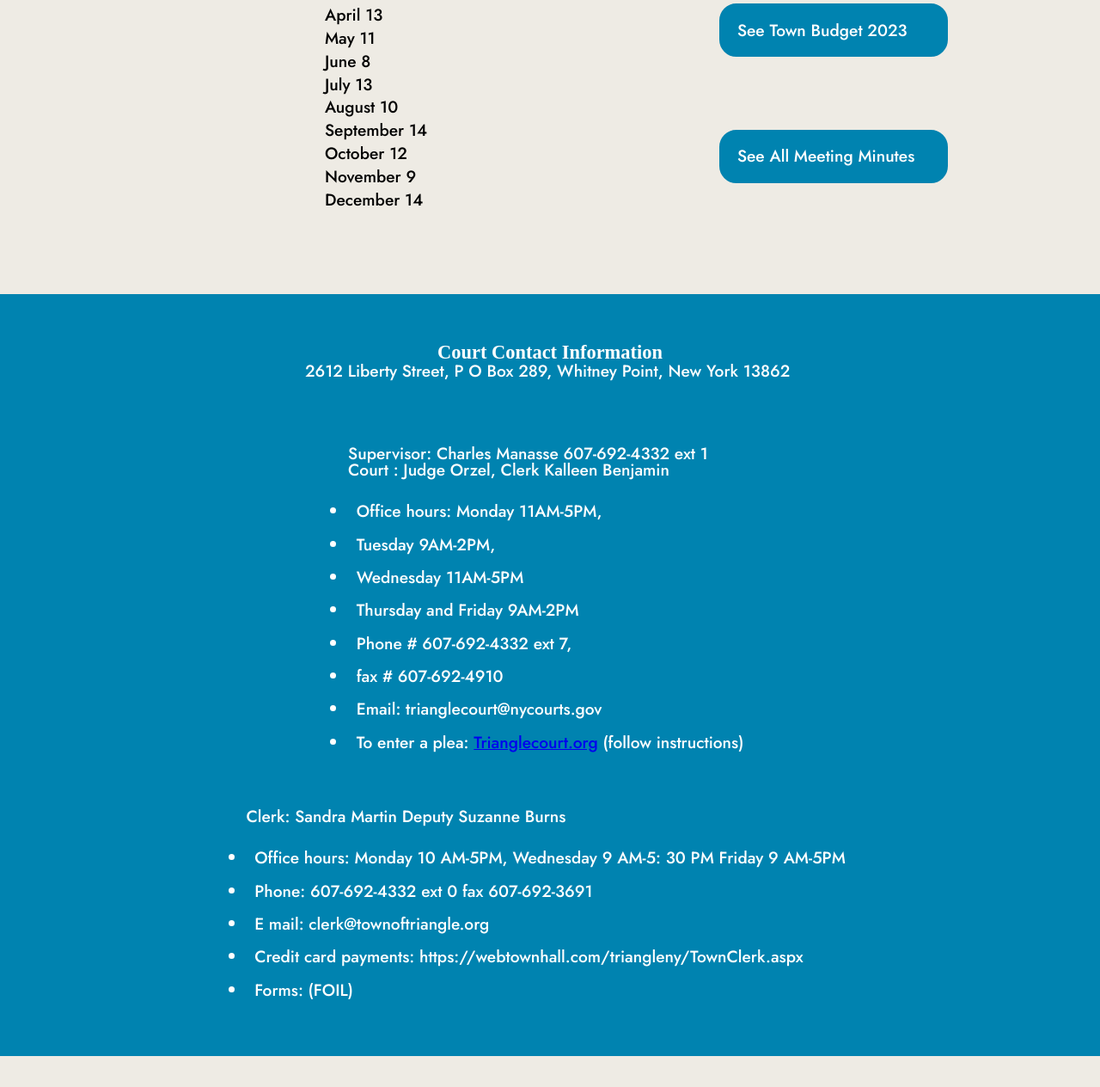
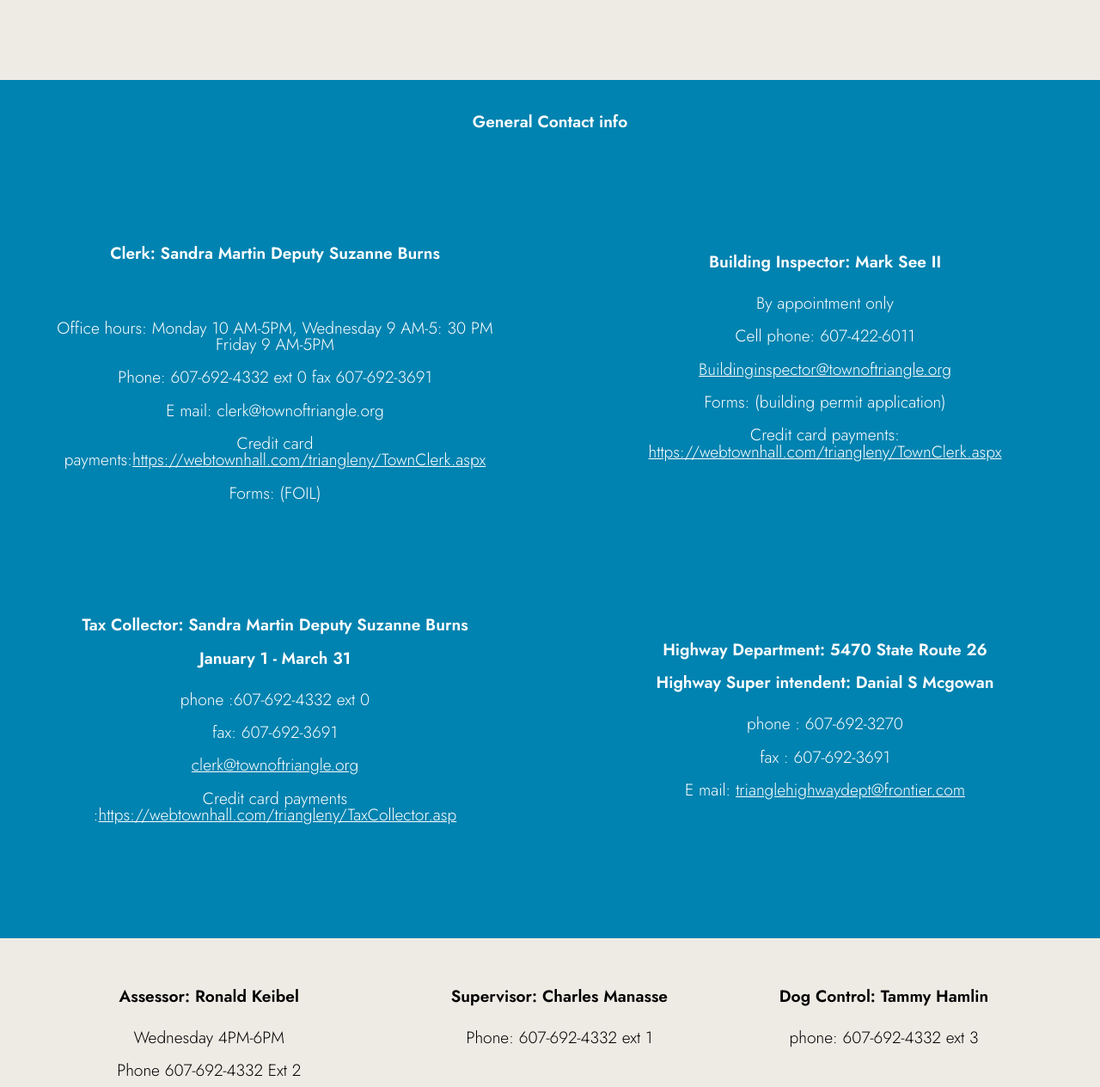
Before and after one commit to RBTG-WebProduct/townOfTriangle-astro, an Astro site: page / in a window 1280 px wide. Shown: the part 1533-2797 px from the top of the page at 86% size. Built offline with nearby package versions, Linux system fonts and the light colour scheme; Astro itself is replaced by a stand-in of ours; a web font is replaced by a local one.

Commit message:
changed layout logo  and hero

```diff
--- a/src/components/Card.astro
+++ /dev/null
@@ -1,61 +0,0 @@
----
-interface Props {
-	title: string;
-	body: string;
-	href: string;
-}
-
-const { href, title, body } = Astro.props;
----
-
-<li class="link-card">
-	<a href={href}>
-		<h2>
-			{title}
-			<span>&rarr;</span>
-		</h2>
-		<p>
-			{body}
-		</p>
-	</a>
-</li>
-<style>
-	.link-card {
-		list-style: none;
-		display: flex;
-		padding: 1px;
-		background-color: #23262d;
-		background-image: none;
-		background-size: 400%;
-		border-radius: 7px;
-		background-position: 100%;
-		transition: background-position 0.6s cubic-bezier(0.22, 1, 0.36, 1);
-		box-shadow: inset 0 0 0 1px rgba(255, 255, 255, 0.1);
-	}
-	.link-card > a {
-		width: 100%;
-		text-decoration: none;
-		line-height: 1.4;
-		padding: calc(1.5rem - 1px);
-		border-radius: 8px;
-		color: white;
-		background-color: #23262d;
-		opacity: 0.8;
-	}
-	h2 {
-		margin: 0;
-		font-size: 1.25rem;
-		transition: color 0.6s cubic-bezier(0.22, 1, 0.36, 1);
-	}
-	p {
-		margin-top: 0.5rem;
-		margin-bottom: 0;
-	}
-	.link-card:is(:hover, :focus-within) {
-		background-position: 0;
-		background-image: var(--accent-gradient);
-	}
-	.link-card:is(:hover, :focus-within) h2 {
-		color: rgb(var(--accent-light));
-	}
-</style>
--- a/src/components/Contacts1.tsx
+++ b/src/components/Contacts1.tsx
@@ -1,35 +1,98 @@
-import React from 'react'
-import useElementVisibility from '../utils/useElementVisibility'
-
-
+import React from "react";
+import useElementVisibility from "../utils/useElementVisibility";
 
 function Contacts1() {
-
-    const [ref, visible] = useElementVisibility(0.3)
+  const [ref, visible] = useElementVisibility(0.3);
 
   return (
-    <div className='section-4'ref={ref}>
-              <div className={`building ${visible ? 'slide': undefined}`}>
-                <h4><ul>Building Inspector: Mark See II</ul></h4>
+    <div className="section-4" ref={ref}>
+      <h4>
+        <ul>General Contact info</ul>
+      </h4>
+      <div className="info-container">
+        <div className={`clerk ${visible ? "slide" : undefined}`}>
+          <div>
+            <h4>Clerk: Sandra Martin Deputy Suzanne Burns</h4>
+          </div>
+          <ul>
+            <li>
+              Office hours: Monday 10 AM-5PM, Wednesday 9 AM-5: 30 PM Friday 9
+              AM-5PM
+            </li>
+            <li>Phone: 607-692-4332 ext 0 fax 607-692-3691</li>
+            <li>E mail: clerk@townoftriangle.org</li>
+            <li>
+              Credit card payments:
+              <a href="https://webtownhall.com/triangleny/TownClerk.aspx">
+                https://webtownhall.com/triangleny/TownClerk.aspx
+              </a>
+            </li>
+            <li>Forms: (FOIL)</li>
+          </ul>
+        </div>
+        <div className={`building ${visible ? "slide" : undefined}`}>
+          <h4>
+            <ul>Building Inspector: Mark See II</ul>
+          </h4>
           <ul>
             <li>By appointment only</li>
             <li>Cell phone: 607-422-6011</li>
-                  <li><a href="mailto:Buildinginspector@townoftriangle.org">Buildinginspector@townoftriangle.org</a></li>
+            <li>
+              <a href="mailto:Buildinginspector@townoftriangle.org">
+                Buildinginspector@townoftriangle.org
+              </a>
+            </li>
             <li>Forms: (building permit application)</li>
-                  <li>Credit card payments: <a href='https://webtownhall.com/triangleny/TownClerk.aspx'>https://webtownhall.com/triangleny/TownClerk.aspx</a></li>
+            <li>
+              Credit card payments:{" "}
+              <a href="https://webtownhall.com/triangleny/TownClerk.aspx">
+                https://webtownhall.com/triangleny/TownClerk.aspx
+              </a>
+            </li>
           </ul>
         </div>
-              <div className={`tax ${visible ? 'slide': undefined}`}>
-                <h4><ul>Tax Collector: Sandra Martin Deputy Suzanne Burns</ul> <br/>January 1 - March 31</h4>
+        <div className={`tax ${visible ? "slide" : undefined}`}>
+          <h4>
+            <ul>Tax Collector: Sandra Martin Deputy Suzanne Burns</ul> <br />
+            January 1 - March 31
+          </h4>
           <ul>
             <li>phone :607-692-4332 ext 0</li>
             <li>fax: 607-692-3691</li>
-                  <li><a href="mailto:clerk@townoftriangle.org">clerk@townoftriangle.org</a></li>
-                  <li>Credit card payments :<a href=' https://webtownhall.com/triangleny/TaxCollector.asp'>https://webtownhall.com/triangleny/TaxCollector.asp</a></li>
+            <li>
+              <a href="mailto:clerk@townoftriangle.org">
+                clerk@townoftriangle.org
+              </a>
+            </li>
+            <li>
+              Credit card payments :
+              <a href=" https://webtownhall.com/triangleny/TaxCollector.asp">
+                https://webtownhall.com/triangleny/TaxCollector.asp
+              </a>
+            </li>
+          </ul>
+        </div>
+        <div className={`Highway ${visible ? "slide" : undefined}`}>
+          <h4>
+            <ul>Highway Department: 5470 State Route 26</ul>
+          </h4>
+          <h4>
+            <ul>Highway Super intendent: Danial S Mcgowan</ul>
+          </h4>
+          <ul>
+            <li>phone : 607-692-3270</li>
+            <li>fax : 607-692-3691</li>
+            <li>
+              E mail:{" "}
+              <a href="mailto:trianglehighwaydept@frontier.com">
+                trianglehighwaydept@frontier.com
+              </a>
+            </li>
           </ul>
         </div>
       </div>
-  )
+    </div>
+  );
 }
 
-export default Contacts1
+export default Contacts1;
--- a/src/components/Contacts2.tsx
+++ b/src/components/Contacts2.tsx
@@ -16,12 +16,10 @@ function Contacts2() {
         <li>E Mail: <a href="mailto:assessor@townoftriangle.org"></a>assessor@townoftriangle.org</li>
       </ul>
     </div>
-    <div className={`Highway ${visible ? 'slide' : undefined}`}>
-      <h4><ul>Highway Department: 5470 State Route 26</ul></h4>
+    <div className={`supervisor ${visible ? 'slide' : undefined}`}>
+      <h4><ul>Supervisor: Charles Manasse</ul></h4>
       <ul>
-        <li>phone : 607-692-3270</li>
-        <li>fax : 607-692-3691</li>
-        <li>E mail: <a href='mailto:trianglehighwaydept@frontier.com'>trianglehighwaydept@frontier.com</a></li>
+        <li>Phone: 607-692-4332 ext 1</li>
       </ul>
     </div>
     <div className={`dog-patrol ${visible ? 'slide' : undefined}`}>
--- a/src/components/Court.tsx
+++ b/src/components/Court.tsx
@@ -7,14 +7,14 @@ function Court() {
 
   return (
     <div className='court-contact' ref={ref}>
-            <div id='Contact' className={`title ${visible ? 'show' : undefined}`}>
+            <div id='Contact' className={`title ${visible ? 'show-cort' : undefined}`}>
               <h3>Court Contact Information</h3>
               <p>2612 Liberty Street, P O Box 289, Whitney Point, New York 13862 </p>
+              <a href='https://trianglecourt.org/'>Town of triangle court website</a>
             </div>
             <div className='info'>
               <div className={`supervisor ${visible ? 'slide' : undefined}`}>
                 <div>
-                  <p>Supervisor: Charles Manasse 607-692-4332 ext 1</p>
                   <p>Court : Judge Orzel, Clerk Kalleen Benjamin</p>
                 </div>
                 <ul>
@@ -28,18 +28,6 @@ function Court() {
                 <li>To enter a plea: <a href='Trianglecourt.org'>Trianglecourt.org</a> (follow instructions)</li>
                 </ul>
               </div>
-              <div className={`clerk ${visible ? 'slide':undefined}`}>
-                <div>
-                  <p>Clerk: Sandra Martin Deputy Suzanne Burns</p>
-                </div>
-                <ul>
-                <li>Office hours: Monday 10 AM-5PM, Wednesday 9 AM-5: 30 PM Friday 9 AM-5PM</li>
-                <li>Phone: 607-692-4332 ext 0 fax 607-692-3691</li>
-                <li>E mail: clerk@townoftriangle.org</li>
-                <li>Credit card payments: https://webtownhall.com/triangleny/TownClerk.aspx</li>
-                <li>Forms: (FOIL)</li>
-                </ul>
-              </div>
             </div>
           </div>
   )
--- a/src/pages/index.astro
+++ b/src/pages/index.astro
@@ -17,10 +17,10 @@ import "../styles/Home.scss"
     <main>
         <Welcome client:load/>
         <Schedule client:load/>
-        <Court client:load/>
         <Contacts1 client:load/>
         <Contacts2 client:load/>
         <Info client:load/>
+        <Court client:load/>
         <Footer client:load/>
       </main>
 </Layout>
--- a/src/styles/Home.scss
+++ b/src/styles/Home.scss
@@ -12,7 +12,11 @@ $ids: "#Contact", "#home", "#Town-Meetings", "#additional";
 main {
   font-family: "Jost";
   font-size: 1.2em;
-  font-weight: 500;
+  font-weight: 300;
+
+  li{
+    list-style-type: none;
+  }
 
   @media (max-width: 400) {
     font-size: 0.8em;
@@ -137,31 +141,35 @@ main {
     }
   }
 
+
   .court-contact {
-    background: var(--blue);
-    color: white;
+    background: var(--offWhite);
+    color: black;
     display: flex;
     justify-content: center;
     flex-direction: column;
-    padding: 3em;
+    padding-top: 3em;
+    padding-bottom: 3em;
     word-wrap: break-word;
+
 
     li {
       padding: 0.5em;
     }
 
-    // ul{
-    //     width: 50%;
-    // }
 
     .title {
       text-align: center;
       margin-bottom: 4em;
       opacity: 0;
       transition: 2s;
+
+      > *{
+        padding: .5em;
+      }
     }
 
-    .show {
+    .show-cort {
       opacity: 1;
     }
 
@@ -170,7 +178,8 @@ main {
       flex-direction: row;
       justify-content: space-evenly;
       flex-wrap: wrap;
-      gap: 3em;
+      // gap: 3em;
+      width: 100%;
 
       .supervisor {
         display: flex;
@@ -181,15 +190,6 @@ main {
         transition: 1.3s;
       }
 
-      .clerk {
-        display: flex;
-        gap: 1em;
-        max-width: 95%;
-        opacity: 0;
-        transform: translateX(400px);
-        transition: 1.3s;
-      }
-
       .slide {
         opacity: 1;
         transform: translateX(0);
@@ -197,26 +197,64 @@ main {
     }
   }
   .section-4 {
-    padding: 2em;
-    color: black;
-    background-color: var(--offWhite);
-    display: flex;
-    flex-direction: row;
-    flex-grow: 1;
-    justify-content: space-evenly;
-    margin: 3em;
-    flex-wrap: wrap;
-    gap: 3em;
+
+    text-align: center;
+    padding-top:2em;
+    color: white;
+    background-color: var(--blue);
+
+  .info-container{
+    padding-top: 3em;
+    padding-bottom: 2em;
+    color: white;
+    background-color: var(--blue);
+    display: grid;
+    grid-template: 1fr 1fr / 1fr 1fr;
+    justify-items: center;
+    align-items: center;
     word-wrap: break-word;
+    box-sizing: border-box;
+    overflow: hidden;
+
 
     @media (max-width: 1000px) {
-      padding: 1em;
-    }
+    grid-template: repeat(4, minmax(auto, 1fr)) / 1fr;
+
+  }
+
+    @media (max-width: 600px) {
+    font-size: small;
+  }
 
     div {
       display: flex;
       gap: 1em;
+      justify-content: center;
+      align-items: center;
       max-width: 95%;
+      text-align: center;
+      padding: 2em;
+
+      a{
+        color: white;
+        transition: color 200ms;
+
+        &:hover{
+          color: blue;
+        }
+      }
+
+      ul{
+        list-style-type: none;
+      }
+
+    }
+
+
+    .clerk {
+      opacity: 0;
+      transform: translateX(400px);
+      transition: 1.3s;
     }
 
     .building {
@@ -231,6 +269,12 @@ main {
       transition: 1.3s;
     }
 
+    .Highway {
+      opacity: 0;
+      transform: translateX(-400px);
+      transition: 1.2s;
+    }
+
     .slide {
       opacity: 1;
       transform: translateX(0);
@@ -240,11 +284,13 @@ main {
       padding: 0.5em;
     }
   }
+}
 
   .section-5 {
+    text-align: center;
     padding: 3em;
-    color: white;
-    background-color: var(--blue);
+    color: black;
+    background-color: var(--offWhite);
     display: flex;
     flex-direction: row;
     flex-grow: 1;
@@ -260,23 +306,27 @@ main {
       margin-right: 2em;
     }
 
-    .assessor {
+    .Assessor {
       opacity: 0;
-      transform: translateX(-50px);
-      transition: 0.9s;
+      transform: translateX(-400px);
+      transition: 1.5s;
     }
 
-    .Highway {
-      opacity: 0;
-      transform: translateX(-50px);
-      transition: 1.2s;
-    }
 
     .dog-patrol {
       opacity: 0;
-      transform: translateX(-50px);
+      transform: translateX(-400px);
       transition: 1.5s;
     }
+
+
+    .supervisor{
+      opacity: 0;
+      transform: translateX(-400px);
+      transition: 1.5s;
+    }
+
+
 
     .slide {
       opacity: 1;
@@ -289,16 +339,15 @@ main {
   }
   .additional-info {
     padding: 2em;
-    color: black;
-    background-color: var(--offWhite);
+    color: white;
+    background-color: var(--blue);
     display: flex;
     flex-direction: column;
     flex-grow: 1;
     justify-content: center;
-    margin: 3em;
     flex-wrap: wrap;
     gap: 3em;
-    opacity: 0;
+    color: var(--blue);
 
     @media (max-width: 1000px) {
       padding: 1em;
@@ -306,7 +355,7 @@ main {
 
     align-items: center;
 
-    transition: 700ms;
+    transition: 1.5s;
 
     h4 {
       text-align: center;
@@ -314,6 +363,6 @@ main {
   }
 
   .show {
-    opacity: 1;
+    color: white;
   }
 }
--- a/src/styles/globals.scss
+++ b/src/styles/globals.scss
@@ -68,7 +68,7 @@ h3,
 h4,
 h5,
 h6 {
-  font-family: var(--contraltoSmall);
+  font-family: "Jost";
 }
 
 button,
```
Also changed, not shown: src/components/Footer.tsx (+4 -4 lines), src/components/Header.tsx (+13 -3 lines), src/styles/components/Footer.scss (+19 -0 lines), src/styles/components/Header.scss (+18 -1 lines), public/assets/lake.jpg (added), public/assets/new-tot.png (added). Lines whose indentation alone changed are shown as unchanged.
